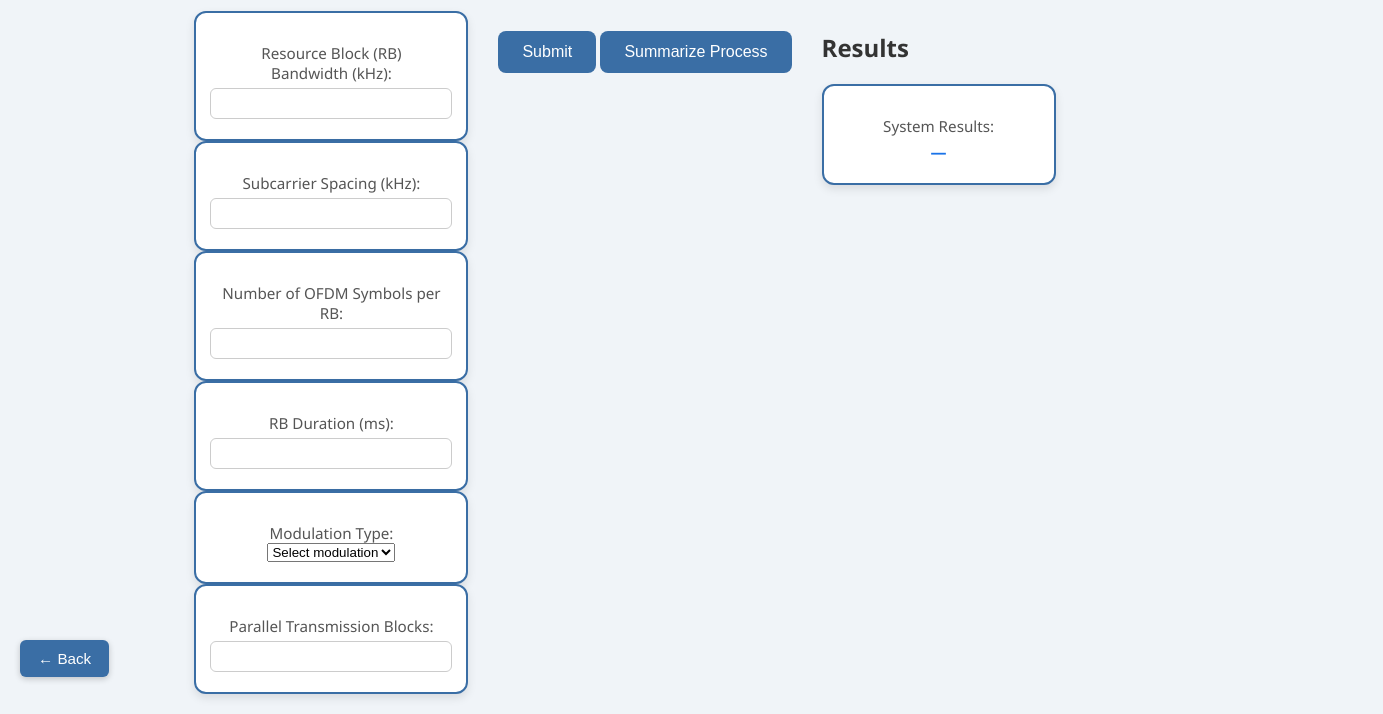
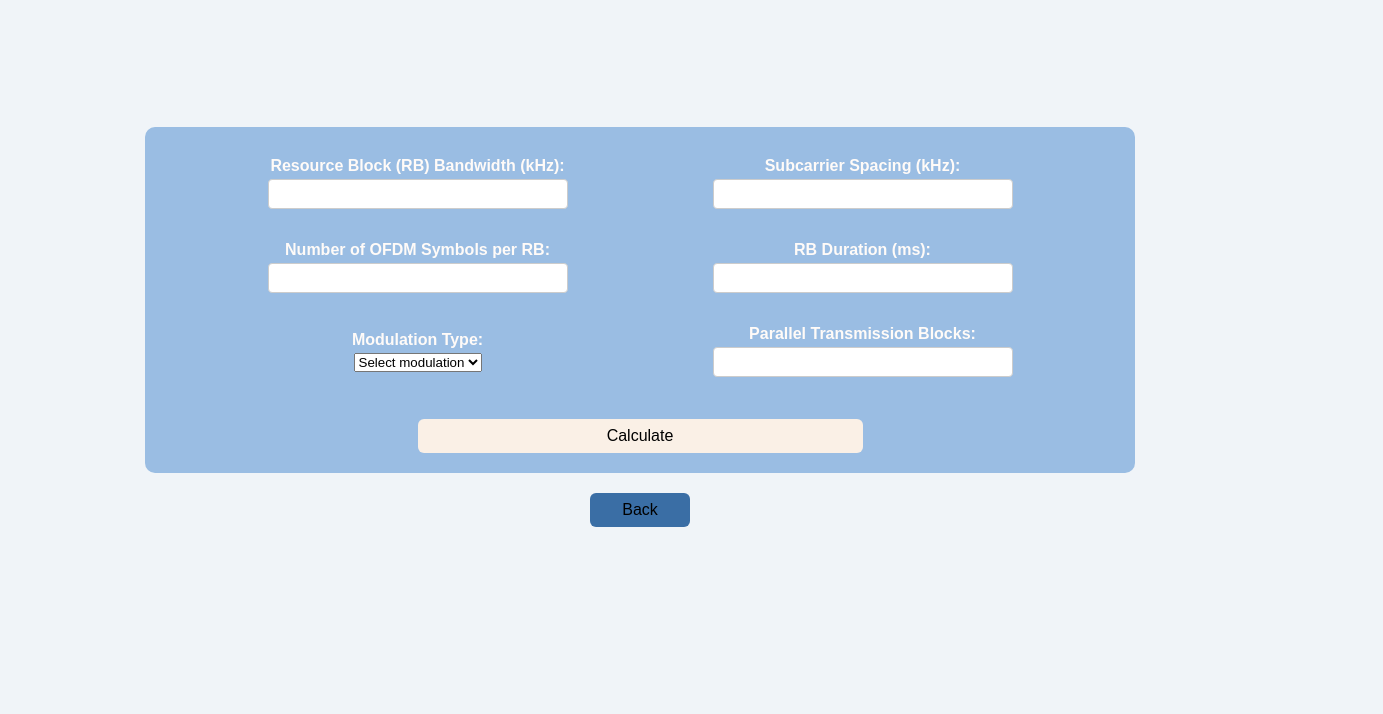
Before and after one commit to RaghadMusleh1/Wireless, a website: page OFDM_system.html in a window 1280 px wide. Shown: the part 103-817 px from the top of the page, 1383 px wide, since content can reach past the window. Drawn offline with Linux system fonts and the light colour scheme.

Commit message:
Update OFDM_system.html

```diff
--- a/OFDM_system.html
+++ b/OFDM_system.html
@@ -2,37 +2,44 @@
 <html lang="en">
 <head>
   <meta charset="UTF-8">
+  <meta name="viewport" content="width=device-width, initial-scale=1.0" />
   <title>OFDM System Parameters</title>
-  <link rel="stylesheet" href="style.css">
+  <link rel="stylesheet" href="pageStyle.css">
 </head>
 
 <body>
   <div class="container">
-    <h1>OFDM System Parameters</h1>
+    <h1 style="text-align: center;text-align: center;align-items: center; display: flex; justify-content: center; border-bottom-left-radius: 8px; border-bottom-right-radius: 8px; background-color:#3a6ea5; width: 1485px; height: 100px; color: white;">
+      OFDM System Parameters</h1>
+    <div style="padding-top: 130px;"></div>
 
-    <form id="ofdmForm">
-      <section class="form-section">
-        <div class="main-block">
+    <div class="top">
+      <div class="form-row">
+        <div class="form-group">
           <label for="rbBandwidth">Resource Block (RB) Bandwidth (kHz):</label>
           <input type="number" id="rbBandwidth" name="rbBandwidth" min="1" required>
         </div>
 
-        <div class="main-block">
+        <div class="form-group">
           <label for="subcarrierSpacing">Subcarrier Spacing (kHz):</label>
           <input type="number" id="subcarrierSpacing" name="subcarrierSpacing" min="1" required>
         </div>
+      </div>
 
-        <div class="main-block">
+      <div class="form-row">
+        <div class="form-group">
           <label for="numSymbols">Number of OFDM Symbols per RB:</label>
           <input type="number" id="numSymbols" name="numSymbols" min="1" required>
         </div>
 
-        <div class="main-block">
+        <div class="form-group">
           <label for="rbDuration"> RB Duration (ms):</label>
           <input type="text" id="rbDuration" name="rbDuration" required>
         </div>
+      </div>
 
-        <div class="main-block">
+      <div class="form-row">
+        <div class="form-group">
           <label for="modulationType">Modulation Type:</label>
           <select id="modulationType" name="modulationType" required>
             <option value="">Select modulation</option>
@@ -43,32 +50,34 @@
           </select>
         </div>
 
-        <div class="main-block">
+        <div class="form-group">
           <label for="parallelBlocks">Parallel Transmission Blocks:</label>
           <input type="number" id="parallelBlocks" name="parallelBlocks" min="1" required>
         </div>
-      </section>
-
-      <div class="button-group">
-        <button type="submit">Submit</button>
-        <button type="button" onclick="summarizeOFDM()">Summarize Process</button>
-        <button class="nav-button fixed-back-button" onclick="goTo('index.html')">← Back</button>
-
       </div>
-
-      <section class="results-section">
-        <h2>Results</h2>
-        <div class="main-block">
-          <label for="outputs">System Results:</label>
-          <div id="outputs" class="output">—</div>
-        </div>
-      </section>
-      <section class="summary-section">
-        <div id="summary" class="summary-output"></div>
-      </section>
-    </form>
+      <button type="button" onclick="summarizeOFDM()">Calculate</button>
+    </div>
+    <button style="background-color: #3a6ea5; width: 100px;" onclick="window.location.href='index.html'">Back</button>
   </div>
 
-  <script src="ofdm_script.js"></script>
+  <!-- Error Box -->
+  <div id="errorBox" class="draggable-box">
+    <div class="box-header" id="errorHeader">
+      <span>Error</span>
+      <span class="close-btn" onclick="closeErrorBox()">&times;</span>
+    </div>
+    <div class="box-body"></div>
+  </div>
+
+  <!-- Result Box -->
+  <div id="resultBox" class="draggable-box">
+    <div class="box-header" id="resultHeader">
+      <span>Calculation Result</span>
+      <span class="close-btn" onclick="closeResultBox()">&times;</span>
+    </div>
+    <div class="box-body" id="resultContent"></div>
+  </div>
+
+  <script type="module" src="ofdm_script.js"></script>
 </body>
 </html>
```
